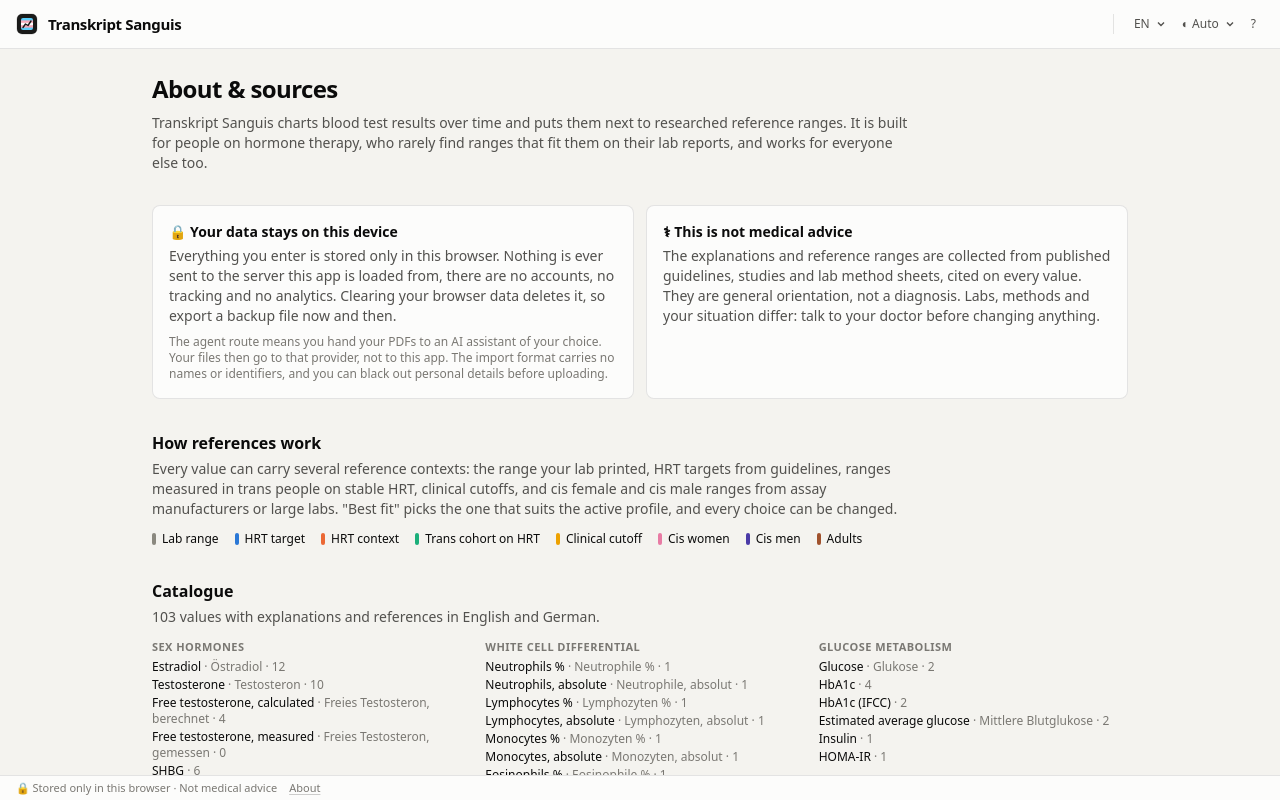
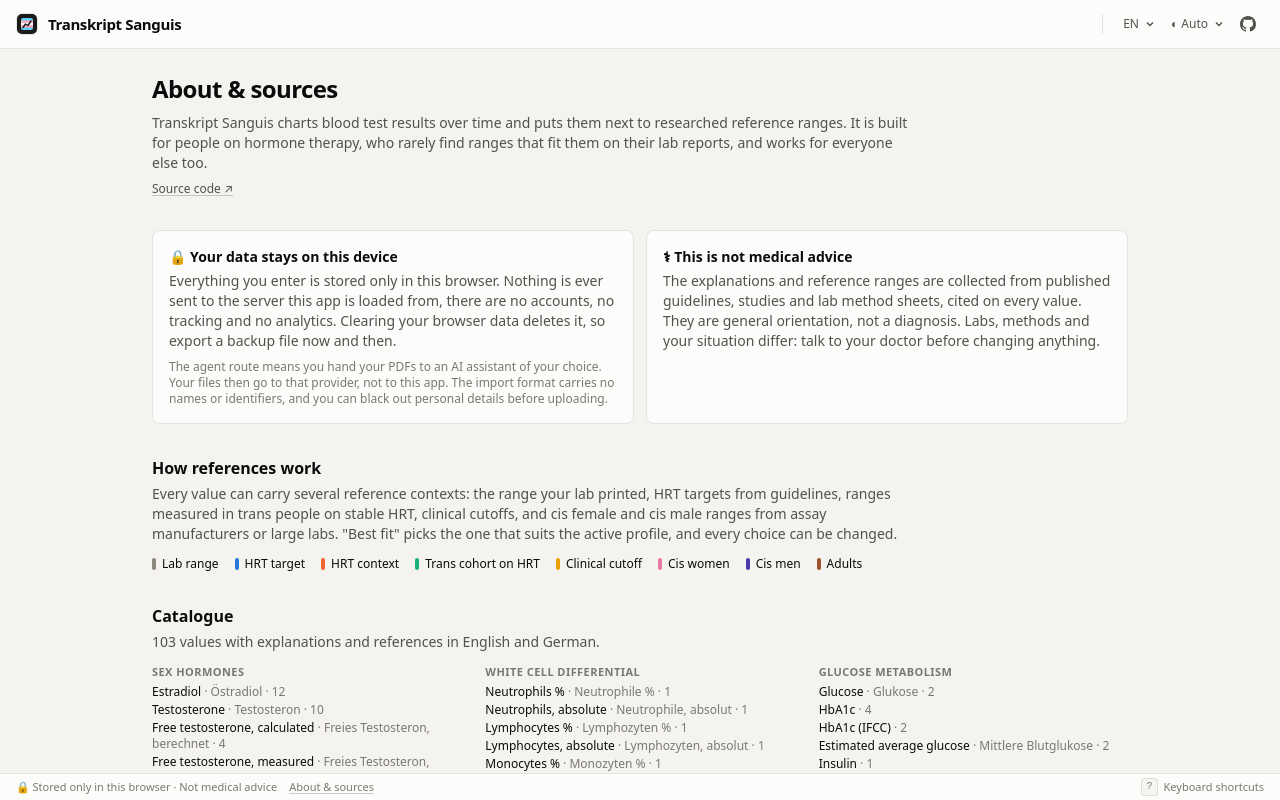
Before and after one commit to telefonsquid/transkript-sanguis, a SvelteKit app: page /about in a window 1280 px wide. Built offline with nearby package versions, Linux system fonts and the light colour scheme.

Commit message:
added a github link and moved keyboard shortcuts to the footer | renamed about to about & sources | manual entry rows slide in and out | table and matrix reveal faster without the late jump | cards no longer lift on hover | marked ranges and fasting as optional

```diff
--- a/src/lib/app.ts
+++ b/src/lib/app.ts
@@ -2,3 +2,5 @@
 
 /** Prefix of storage keys and file formats, changing it once people use the app loses their data */
 export const SLUG = 'transkript-sanguis';
+
+export const REPO_URL = 'https://github.com/telefonsquid/transkript-sanguis';
--- a/src/lib/components/Card.svelte
+++ b/src/lib/components/Card.svelte
@@ -40,7 +40,7 @@
 
 <article
 	data-hero={a.id}
-	class="flex h-full flex-col rounded-lg border border-line bg-surface transition-[translate,box-shadow,border-color] duration-200 hover:-translate-y-0.5 hover:border-line-strong hover:shadow-[var(--shadow)]"
+	class="flex h-full flex-col rounded-lg border border-line bg-surface transition-[box-shadow,border-color] duration-200 hover:border-line-strong hover:shadow-[var(--shadow)]"
 >
 	<header class="flex items-start justify-between gap-2 px-3 pt-2.5">
 		<div class="min-w-0">
--- a/src/lib/components/DataTable.svelte
+++ b/src/lib/components/DataTable.svelte
@@ -140,7 +140,7 @@
 			</thead>
 			<tbody>
 				{#each rows as { m, a, b, status }, i (m.analyte + m.drawId)}
-					<tr class="rise border-b border-line align-top last:border-0 hover:bg-hover" style:--i={i} animate:flip={{ duration: rows.length > 400 ? 0 : 320 }}>
+					<tr class="rise-row border-b border-line align-top last:border-0 hover:bg-hover" style:--i={i} animate:flip={{ duration: rows.length > 400 ? 0 : 320 }}>
 						<td class="py-1.5 pr-2.5 pl-3 whitespace-nowrap text-ink">{fmtDate(m.t)}</td>
 						<td class="px-2.5 py-1.5 whitespace-nowrap text-ink-3">{hrtCell(m.t)}</td>
 						<td class="px-2.5 py-1.5 whitespace-nowrap">
--- a/src/lib/components/Matrix.svelte
+++ b/src/lib/components/Matrix.svelte
@@ -103,7 +103,7 @@
 							</td>
 						</tr>
 					{/if}
-					<tr class="group rise" style:--i={i}>
+					<tr class="group rise-row" style:--i={i}>
 						<td class="sticky left-0 z-10 border-b border-line bg-surface px-3 py-1 whitespace-nowrap group-hover:bg-surface-2">
 							<a href={resolve('/analyte/[id]', { id: a.id })} class="font-medium text-ink hover:underline">{nameOf(a)}</a>
 							{#if altNameOf(a)}<span class="ml-1 text-[10.5px] text-ink-3">{altNameOf(a)}</span>{/if}
@@ -115,7 +115,8 @@
 								<!-- Cells wash in from the oldest draw to the newest -->
 								<td
 									class="appear cursor-pointer border-b border-l border-line px-2 py-1 text-right whitespace-nowrap text-ink hover:outline-2 hover:-outline-offset-2 hover:outline-[var(--ink)]"
-									style:--delay="{Math.min(i, 16) * 30 + ci * 35}ms"
+									style:--delay="{Math.min(i, 40) * 6 + ci * 14}ms"
+									style:--dur="200ms"
 									style={cellStyle(m)}
 									title={title(m)}
 									onclick={() => goto(resolve('/analyte/[id]', { id: a.id }))}
--- a/src/lib/i18n/de.ts
+++ b/src/lib/i18n/de.ts
@@ -49,8 +49,9 @@
 		views: 'Ansichten',
 		myData: 'Meine Daten',
 		profiles: 'Profile',
-		about: 'Über',
+		about: 'Über & Quellen',
 		help: 'Tastenkürzel',
+		github: 'Quellcode auf GitHub',
 		analytes: '☰ Werte',
 		filters: 'Filter',
 		closeList: 'Werteliste schließen',
--- a/src/lib/i18n/en.ts
+++ b/src/lib/i18n/en.ts
@@ -48,8 +48,9 @@
 		views: 'Views',
 		myData: 'My data',
 		profiles: 'Profiles',
-		about: 'About',
+		about: 'About & sources',
 		help: 'Keyboard shortcuts',
+		github: 'Source code on GitHub',
 		analytes: '☰ Values',
 		filters: 'Filters',
 		closeList: 'Close value list',
--- a/src/routes/+layout.svelte
+++ b/src/routes/+layout.svelte
@@ -12,6 +12,7 @@
 	import Sidebar from '#lib/components/Sidebar.svelte';
 	import Timeline from '#lib/components/Timeline.svelte';
 	import { fmtDate } from '#lib/analysis.js';
+	import { REPO_URL } from '#lib/app.js';
 	import { t } from '#lib/i18n/index.js';
 	import { fade, fly, glide, morph, motion, navigate, pop, repaint } from '#lib/motion.svelte.js';
 	import { persistPrefs, prefs } from '#lib/prefs.svelte.js';
@@ -204,7 +205,13 @@
 			<div class="flex shrink-0 items-center">
 				<LanguageMenu />
 				<AppearanceMenu />
-				<button type="button" onclick={() => (help = !help)} title={t.nav.help} aria-label={t.nav.help} class={utility}>?</button>
+				<a href={REPO_URL} target="_blank" rel="noreferrer" title={t.nav.github} aria-label={t.nav.github} class={[utility, 'inline-flex items-center']}>
+					<svg width="16" height="16" viewBox="0 0 16 16" fill="currentColor" aria-hidden="true">
+						<path
+							d="M8 0c4.42 0 8 3.58 8 8a8.013 8.013 0 0 1-5.45 7.59c-.4.08-.55-.17-.55-.38 0-.27.01-1.13.01-2.2 0-.75-.25-1.23-.54-1.48 1.78-.2 3.65-.88 3.65-3.95 0-.88-.31-1.59-.82-2.15.08-.2.36-1.02-.08-2.12 0 0-.67-.22-2.2.82-.64-.18-1.32-.27-2-.27-.68 0-1.36.09-2 .27-1.53-1.03-2.2-.82-2.2-.82-.44 1.1-.16 1.92-.08 2.12-.51.56-.82 1.28-.82 2.15 0 3.06 1.86 3.75 3.64 3.95-.23.2-.44.55-.51 1.07-.46.21-1.61.55-2.33-.66-.15-.24-.6-.83-1.23-.82-.67.01-.27.38.01.53.34.19.73.9.82 1.13.16.45.68 1.31 2.69.94 0 .67.01 1.3.01 1.49 0 .21-.15.45-.55.38A7.995 7.995 0 0 1 0 8c0-4.42 3.58-8 8-8Z"
+						/>
+					</svg>
+				</a>
 			</div>
 		</div>
 	</header>
@@ -234,6 +241,9 @@
 	<footer class="flex flex-wrap items-center gap-x-3 border-t border-line bg-surface px-4 py-1 text-[11px] text-ink-3">
 		<span>🔒 {t.disclaimer.footer}</span>
 		<a href={resolve('/about')} class="underline decoration-line-strong underline-offset-2 hover:text-ink">{t.nav.about}</a>
+		<button type="button" onclick={() => (help = !help)} aria-haspopup="dialog" class="ml-auto inline-flex items-center gap-1.5 hover:text-ink">
+			<kbd class="num rounded border border-line bg-surface-2 px-1 font-mono text-[10px] leading-4">?</kbd>{t.nav.help}
+		</button>
 	</footer>
 </div>
 
--- a/src/routes/about/+page.svelte
+++ b/src/routes/about/+page.svelte
@@ -1,6 +1,7 @@
 <script lang="ts">
 	import { resolve } from '$app/paths';
 	import { fmtNum } from '#lib/analysis.js';
+	import { REPO_URL } from '#lib/app.js';
 	import { analytes, groups, sources } from '#lib/data/index.js';
 	import { altNameOf, nameOf, t, tx } from '#lib/i18n/index.js';
 
@@ -15,6 +16,7 @@
 	<section>
 		<h1 class="text-2xl font-semibold tracking-tight">{t.about.title}</h1>
 		<p class="mt-2 max-w-3xl text-ink-2">{t.about.intro}</p>
+		<a href={REPO_URL} target="_blank" rel="noreferrer" class="mt-2 inline-block text-xs text-ink-2 underline decoration-line-strong underline-offset-2 hover:text-ink">{t.about.repo} ↗</a>
 	</section>
 
 	<section class="grid gap-3 md:grid-cols-2">
--- a/src/routes/data/manual/+page.svelte
+++ b/src/routes/data/manual/+page.svelte
@@ -9,6 +9,7 @@
 	import type { Analyte, Draw, Result, Sex } from '#lib/data/types.js';
 	import { fileKey, putFile } from '#lib/files.js';
 	import { t } from '#lib/i18n/index.js';
+	import { slide } from '#lib/motion.svelte.js';
 	import { addCustom, current, deleteDraw, newId, saveDraw } from '#lib/profiles.svelte.js';
 
 	interface Row {
@@ -174,7 +175,7 @@
 			<span class="text-xs text-ink-3">{t.manual.labHint}</span>
 		</label>
 		<label class="grid content-start gap-1">
-			<span class="text-sm font-medium">{t.manual.rangesFor}</span>
+			<span class="text-sm font-medium">{t.manual.rangesFor} <span class="font-normal text-ink-3">({t.common.optional})</span></span>
 			<select bind:value={rangesFor} class={[field, !rangesFor && 'empty']}>
 				<option value="">{t.profile.sexes.unset}</option>
 				<option value="female">{t.profile.sexes.female}</option>
@@ -183,7 +184,7 @@
 			<span class="text-xs text-ink-3">{t.manual.rangesForHint}</span>
 		</label>
 		<label class="grid content-start gap-1">
-			<span class="text-sm font-medium">{t.manual.fasting}</span>
+			<span class="text-sm font-medium">{t.manual.fasting} <span class="font-normal text-ink-3">({t.common.optional})</span></span>
 			<select bind:value={fasting} class={[field, fasting === 'unknown' && 'empty']}>
 				{#each ['unknown', 'yes', 'no'] as const as f (f)}<option value={f}>{t.manual.fastingOptions[f]}</option>{/each}
 			</select>
@@ -223,7 +224,7 @@
 				{const a = $derived(row.analyte ? current.lookup(row.analyte) : undefined)}
 				{const err = $derived(errors.get(row.key))}
 				{const show = $derived(tried || !!row.value)}
-				<li class="grid gap-2 px-4 py-2 md:grid-cols-[minmax(0,2.2fr)_7rem_9rem_8rem_4rem_minmax(0,1.2fr)_2rem] md:items-start">
+				<li transition:slide class="grid gap-2 px-4 py-2 md:grid-cols-[minmax(0,2.2fr)_7rem_9rem_8rem_4rem_minmax(0,1.2fr)_2rem] md:items-start">
 					<AnalytePicker
 						value={row.analyte}
 						custom={row.custom}
@@ -243,7 +244,7 @@
 					<input bind:value={row.flag} maxlength="4" aria-label={t.manual.flag} class={['border-line', cell]} />
 					<input bind:value={row.note} aria-label={t.manual.note} class={['border-line', cell]} />
 					<button type="button" onclick={() => (rows = rows.filter((r) => r !== row))} aria-label={t.common.remove} class="h-8 rounded-md text-ink-3 hover:bg-hover hover:text-ink">×</button>
-					{#if show && err}<p class="text-xs text-[var(--critical)] md:col-span-7">{err}</p>{/if}
+					{#if show && err}<p transition:slide={{ duration: 160 }} class="text-xs text-[var(--critical)] md:col-span-7">{err}</p>{/if}
 				</li>
 			{/each}
 		</ul>
--- a/src/routes/layout.css
+++ b/src/routes/layout.css
@@ -322,8 +322,20 @@
 	}
 }
 
+/* Rows of long tables wash in fast, the cascade ends about where the screen does so no block pops in late */
+.rise-row {
+	animation: rise-row 220ms cubic-bezier(0.2, 0.8, 0.2, 1) backwards;
+	animation-delay: calc(min(var(--i, 0), 40) * 6ms);
+}
+@keyframes rise-row {
+	from {
+		opacity: 0;
+		transform: translateY(4px);
+	}
+}
+
 .appear {
-	animation: appear 320ms ease-out backwards;
+	animation: appear var(--dur, 320ms) ease-out backwards;
 	animation-delay: var(--delay, 0ms);
 }
 @keyframes appear {
```
Also changed, not shown: 1 other file (tests, documents, lock files or other folders).
